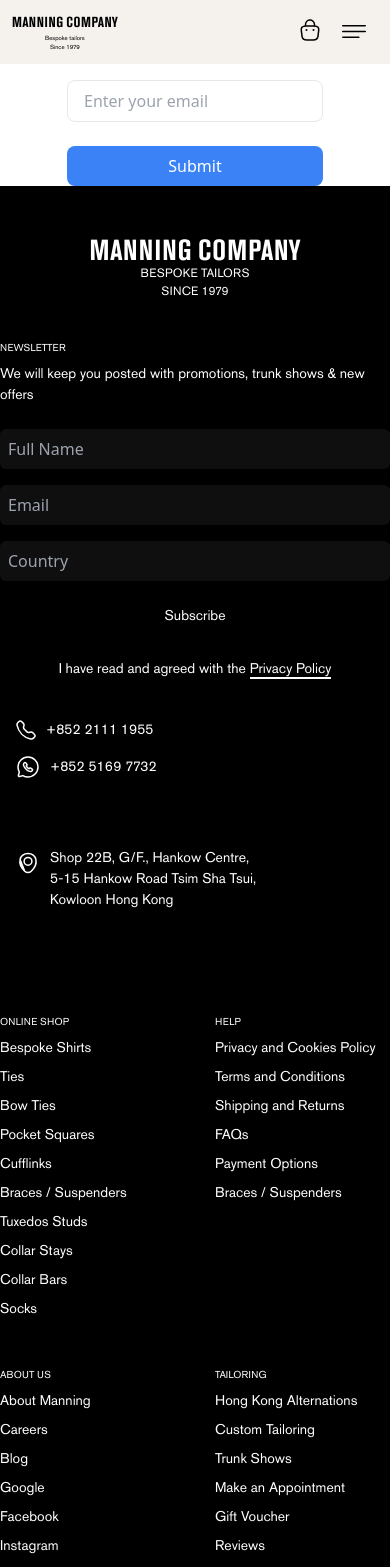
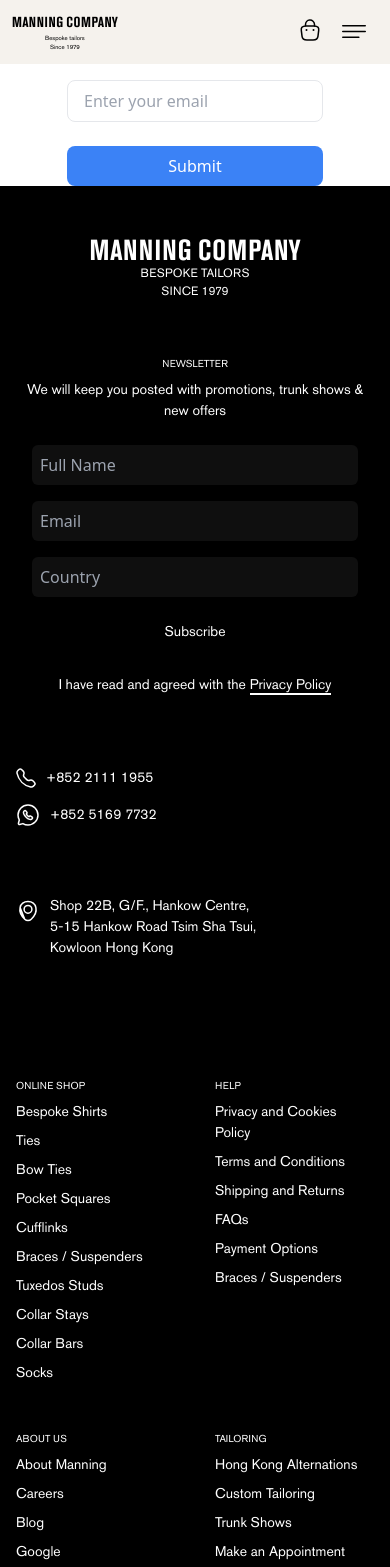
Before and after one commit to UmerMo/Manning-, a Next.js app: page /forgotPassword in a window 390 px wide. Shown: the top 1567 px of the page. Built offline with nearby package versions, Linux system fonts and the light colour scheme.

Commit message:
fix mobile

```diff
--- a/src/app/components/Footer.tsx
+++ b/src/app/components/Footer.tsx
@@ -18,7 +18,7 @@
           </div>
         </div>
         <div className=" w-full  pt-10 justify-center  flex md:flex-row lg:flex-row gap-[80px]   flex-col-reverse  ">
-          <div className=" grid md:grid-cols-4 lg:grid-cols-4 grid-cols-2  gap-[40px] ">
+          <div className=" grid md:grid-cols-4 lg:grid-cols-4 grid-cols-2  gap-[40px] p-4 ">
             <div className=" ">
               <div className="headingfootoer font-Akzidenz">Online shop</div>
               <div>
@@ -65,13 +65,15 @@
           </div>
           {/* Newsletter */}
           <div className=" ">
-            <div className="  w-full md:w-[360px] ">
-              <h1 className="headingfootoer  font-Akzidenz">newsletter</h1>
-              <p className="footer  ">
+            <div className=" p-4 w-full md:w-[360px] ">
+              <h1 className="headingfootoer  md:justify-start flexCenter font-Akzidenz">
+                newsletter
+              </h1>
+              <p className="footer md:text-start text-center  flexCenter">
                 We will keep you posted with promotions, trunk shows & new
                 offers
               </p>
-              <div className="flex flex-col pt-4 justify-center ">
+              <div className="flex flex-col p-4 justify-center ">
                 <div className="text-white md:w-[280.07px] flex flex-col">
                   <input
                     type="text"
--- a/src/app/components/OurProcess.tsx
+++ b/src/app/components/OurProcess.tsx
@@ -66,7 +66,7 @@
               className="md:w-[252px]  object-cover md:h-[339px]  w-[250px] sm:h-[100%] h-[100%]"
               src={Frame[4].src}
             />
-            <p className=" flexCenter font-SaolDisplay pb-[34px] text-white   imagereletivetext lg:text-[40px]   absolute inset-0  md:text-[40px] pt-[24]  md:pt-64 ">
+            <p className=" flexCenter font-SaolDisplay md:leading-[40px]  text-[21px]  leading-[21.939px]  pb-[34px] text-white   imagereletivetext lg:text-[40px]   absolute inset-0  md:text-[40px] pt-[24]  md:pt-64 ">
               {Frame[4].name}
             </p>
           </div>
--- a/src/app/globals.css
+++ b/src/app/globals.css
@@ -27,10 +27,10 @@
   @apply text-xs uppercase text-[#FFFFFF] font-medium;
 }
 .proces {
-  @apply flexCenter font-SaolDisplay pb-[34px] text-white   imagereletivetext lg:text-[40px]   absolute inset-0  md:text-[40px] pt-[24]  md:pt-56;
+  @apply flexCenter font-SaolDisplay pb-[34px] text-white   imagereletivetext lg:text-[40px] md:leading-[40px]  text-[21px]  leading-[21.939px] absolute inset-0  md:text-[40px] pt-[120px]  md:pt-56;
 }
 .proces1 {
-  @apply flexCenter font-SaolDisplay  text-white   imagereletivetext lg:text-[40px]   absolute inset-0  md:text-[40px] pt-[24]  md:pt-56;
+  @apply flexCenter font-SaolDisplay  text-white   imagereletivetext lg:text-[40px] md:leading-[40px]  text-[21px]  leading-[21.939px]    absolute inset-0  md:text-[40px] pt-[100px]   md:pt-56;
 }
 .manning {
   text-align: center;
@@ -135,7 +135,6 @@
   text-align: center;
   font-style: italic;
   font-weight: 300;
-  line-height: 40px;
 }
 .Reviews {
   color: var(--Black, #000);
```
